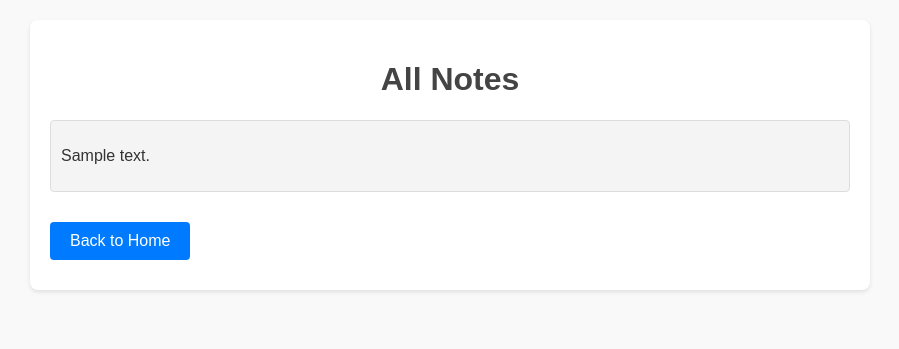
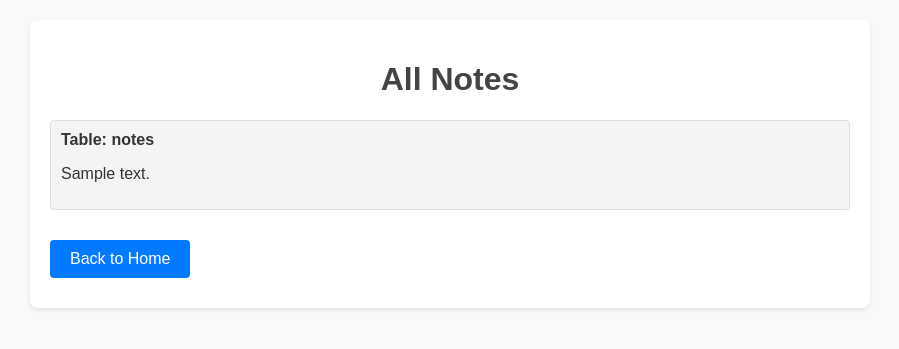
Before and after one commit to stoyse/notes, a Flask app: page /all_notes in a window 1280 px wide. Shown: the top 349 px of the page, without its empty margins (190-1089 px from the left). Run offline with Flask 3, Linux system fonts and the light colour scheme; tables that the repository leaves empty hold one stand-in row (values such as "Sample post").

Commit message:
right way

```diff
--- a/app.py
+++ b/app.py
@@ -44,6 +44,33 @@ def delete_note_from_db(note_id):
         cursor.execute('DELETE FROM notes WHERE id = ?', (note_id,))
         conn.commit()
 
+# Create a new table for a group of notes
+def create_table_for_notes(table_name, notes):
+    with sqlite3.connect('notes.db') as conn:
+        cursor = conn.cursor()
+        cursor.execute(f'''
+            CREATE TABLE IF NOT EXISTS {table_name} (
+                id INTEGER PRIMARY KEY AUTOINCREMENT,
+                content TEXT NOT NULL
+            )
+        ''')
+        cursor.executemany(f'INSERT INTO {table_name} (content) VALUES (?)', [(note,) for note in notes])
+        conn.commit()
+
+# Fetch all content from all dynamically created tables
+def get_all_tables_content():
+    with sqlite3.connect('notes.db') as conn:
+        cursor = conn.cursor()
+        cursor.execute("SELECT name FROM sqlite_master WHERE type='table' AND name LIKE 'note_%'")
+        tables = cursor.fetchall()
+        all_notes = []
+        for table in tables:
+            table_name = table[0]
+            cursor.execute(f'SELECT content FROM {table_name}')
+            notes = cursor.fetchall()
+            all_notes.extend([(table_name, note[0]) for note in notes])
+        return all_notes
+
 @app.route('/')
 def index():
     # Fetch notes from the database
@@ -66,8 +93,9 @@ def add_note():
         # Split the input into multiple blocks by any newline
         blocks = [block.strip() for block in note.splitlines() if block.strip()]
         print("Split blocks:", blocks)  # Debugging: Check the split blocks
-        for block in blocks:
-            add_note_to_db(block)  # Add each block as a separate note
+        if blocks:
+            table_name = f'note_table_{hash(note) % 10000}'  # Generate a unique table name for the submission
+            create_table_for_notes(table_name, blocks)  # Create a new table for the blocks
     return redirect(url_for('index'))
 
 @app.route('/delete/<int:note_id>')
@@ -85,8 +113,8 @@ def view_note(note_id):
 
 @app.route('/all_notes')
 def all_notes():
-    # Fetch all notes from the database
-    notes = get_all_notes()
+    # Fetch all content from all dynamically created tables
+    notes = get_all_tables_content()
     # Convert note content to HTML using Markdown
     formatted_notes = [(note[0], markdown.markdown(note[1])) for note in notes]
     return render_template('all_notes.html', notes=formatted_notes)
--- a/templates/all_notes.html
+++ b/templates/all_notes.html
@@ -10,9 +10,10 @@
     <div class="container">
         <h1>All Notes</h1>
         <div class="notes-list">
-            {% for note in notes %}
+            {% for table_name, content in notes %}
             <div class="note-item">
-                {{ note[1] | safe }}
+                <strong>Table: {{ table_name }}</strong>
+                <div>{{ content | safe }}</div>
             </div>
             {% endfor %}
         </div>
```
